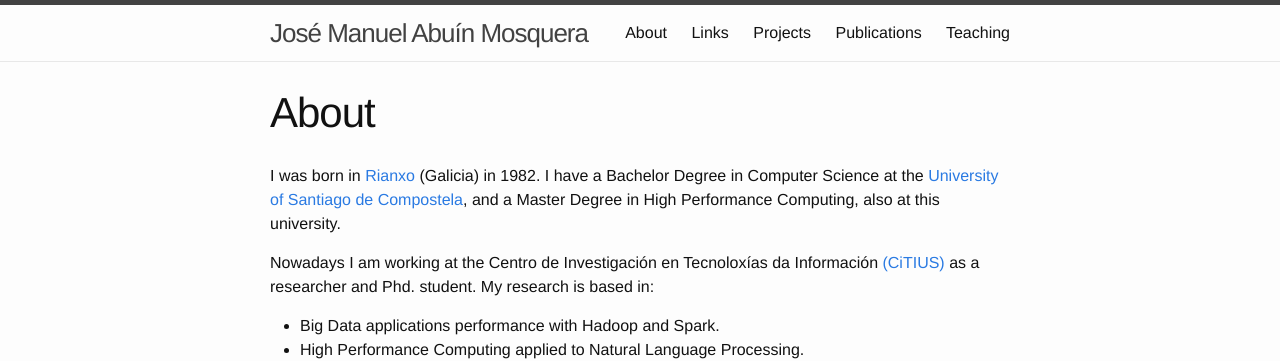
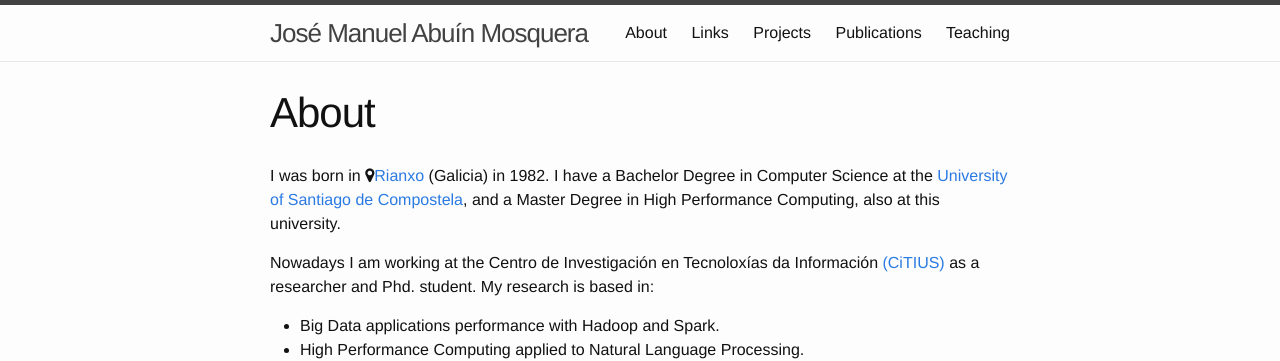
Before and after one commit to jmabuin/jmabuin.github.io, a Jekyll site: the page built from about.md, in a window 1280 px wide. Shown: the top 361 px of the page. Built offline with Jekyll 4.4.1, drawn with Linux system fonts in a browser that asks for light colours; nearby versions of some CDN libraries.

Commit message:
Added maps icon

```diff
--- a/about.md
+++ b/about.md
@@ -4,7 +4,7 @@ title: About
 permalink: /about/
 ---
 
-I was born in [Rianxo](https://goo.gl/maps/yiDcWZsRNyv){:target="_blank"} (Galicia) in 1982. I have a Bachelor Degree in Computer Science at the [University of Santiago de Compostela](http://www.usc.es){:target="_blank"}, and a Master Degree in High Performance Computing, also at this university.
+I was born in <i class="fa fa-map-marker" aria-hidden="true"></i>[Rianxo](https://goo.gl/maps/yiDcWZsRNyv){:target="_blank"} (Galicia) in 1982. I have a Bachelor Degree in Computer Science at the [University of Santiago de Compostela](http://www.usc.es){:target="_blank"}, and a Master Degree in High Performance Computing, also at this university.
 
 Nowadays I am working at the Centro de Investigación en Tecnoloxías da Información [(CiTIUS)](http://citius.usc.es){:target="_blank"} as a researcher and Phd. student. My research is based in:
 
```
